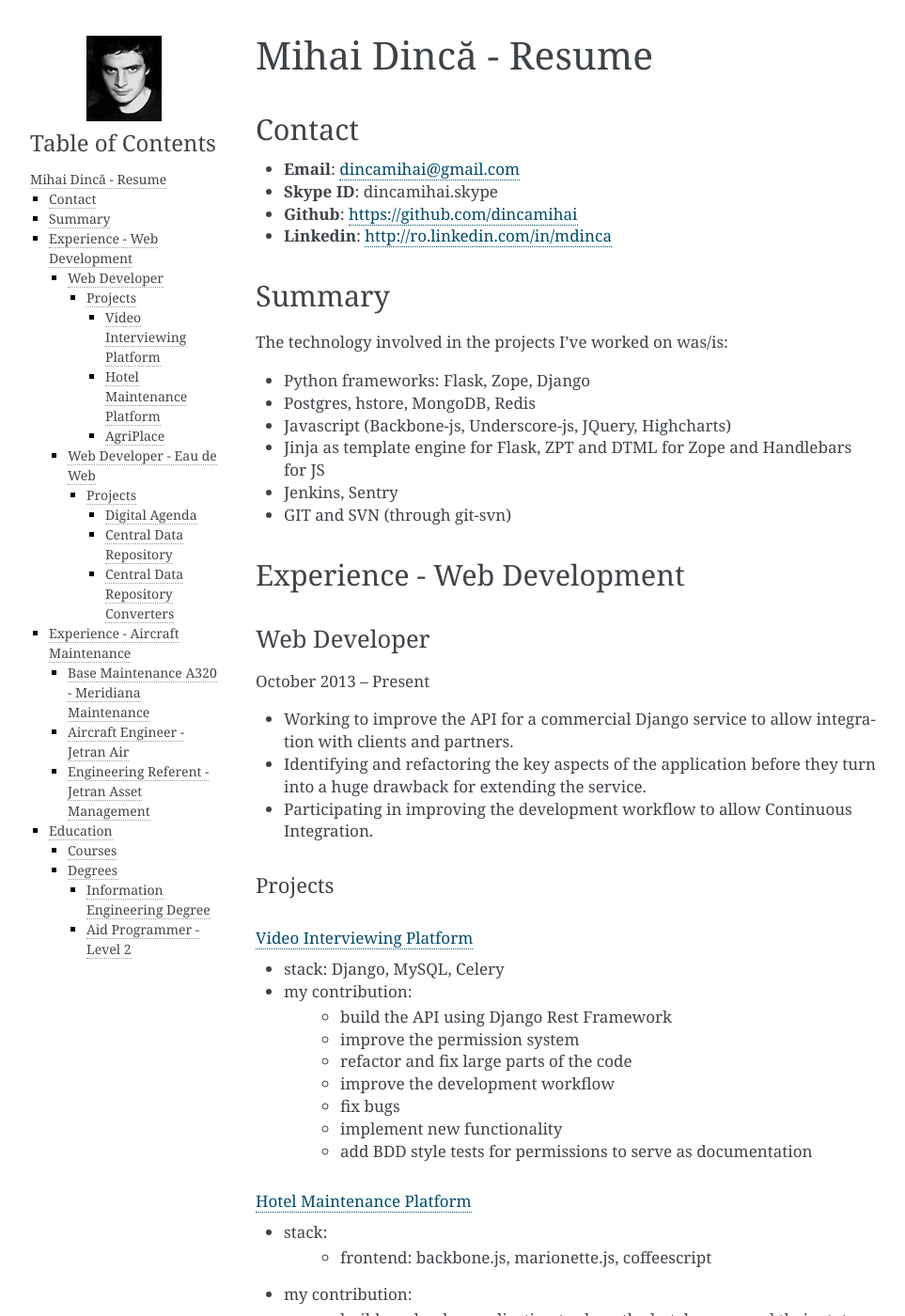
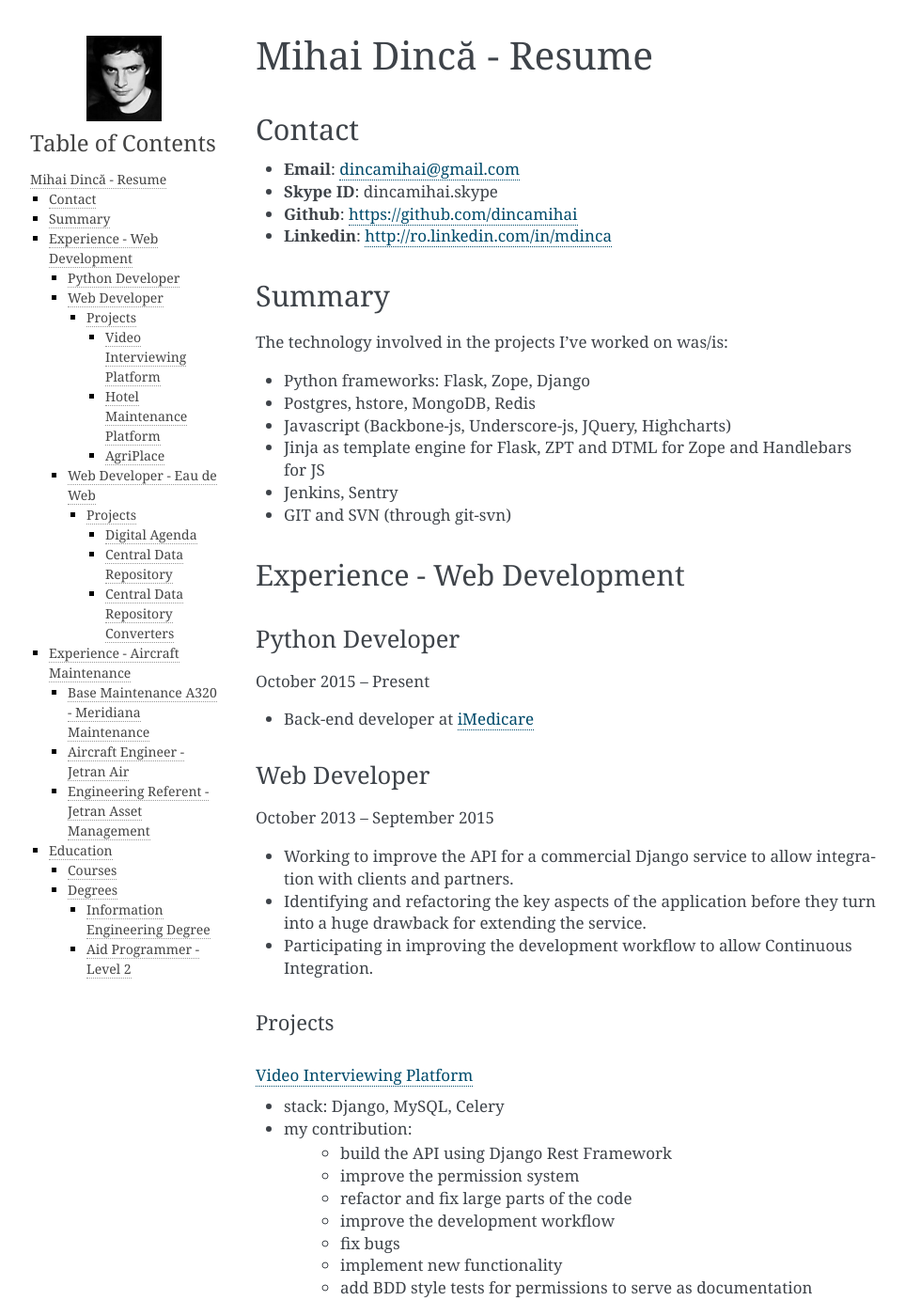
Before and after one commit to dincamihai/dincamihai.github.io, a Sphinx documentation site: the page built from source/index.rst, in a window 1280 px wide and 1400 px high. Shown: the whole window at 94% size, without its empty margins (148-1111 px from the left). Built offline with Sphinx 7.4.7, drawn with Linux system fonts in a browser that asks for light colours.

Commit message:
add iMedicare

```diff
--- a/source/index.rst
+++ b/source/index.rst
@@ -27,9 +27,15 @@ The technology involved in the projects I've worked on was/is:
 Experience - Web Development
 ----------------------------
 
+Python Developer
+^^^^^^^^^^^^^^^^
+October 2015 – Present
+
+* Back-end developer at `iMedicare <https://imedicare.com/>`_
+
 Web Developer
 ^^^^^^^^^^^^^
-October 2013 – Present
+October 2013 – September 2015
 
 * Working to improve the API for a commercial Django service to allow integration with clients and partners.
 * Identifying and refactoring the key aspects of the application before they turn into a huge drawback for extending the service.
```
